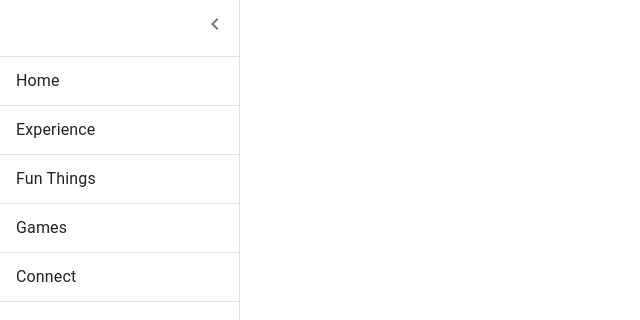
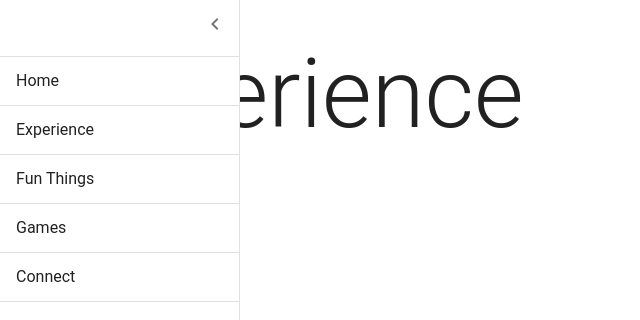
Before and after one commit to JohnRosner/JohnRosner.github.io, a React (Create React App) app: page /experience in a window 1280 px wide. Both pictures are taken after a click on the button "open drawer". Shown: the top 320 px of the page, without its empty margins (0-640 px from the left). Built offline with nearby package versions, Linux system fonts and the light colour scheme.

Commit message:
Added pages, organized files

```diff
--- a/package.json
+++ b/package.json
@@ -14,6 +14,7 @@
     "gh-pages": "^4.0.0",
     "react": "^18.1.0",
     "react-dom": "^18.1.0",
+    "react-router-dom": "^6.3.0",
     "react-scripts": "^2.1.3",
     "web-vitals": "^2.1.4"
   },
--- a/src/App.js
+++ b/src/App.js
@@ -1,96 +1,69 @@
 import React from 'react';
-import { createTheme, CssBaseline, Divider, Drawer, FormControlLabel, Grid, IconButton, List, ListItem, ListItemButton, ListItemText, styled, Switch, ThemeProvider,} from '@mui/material';
 
-import MenuIcon from '@mui/icons-material/Menu';
-import ChevronLeftIcon from '@mui/icons-material/ChevronLeft';
+import { Container, createTheme, CssBaseline, ThemeProvider } from '@mui/material';
+import {
+    Routes,
+    Route,
+  } from "react-router-dom";
+import { Menu } from './common';
+import { Experience } from './pages/Experience';
+import { Home } from './pages/Home';
+import { Games } from './pages/Games';
+import { FunThings } from './pages/FunThings';
 
-const pages = ['Home', 'Experience', 'Fun Things', 'Games'];
-const drawerWidth = 240;
-
-const DrawerHeader = styled('div')(() => ({
-  display: 'flex',
-  alignItems: 'center',
-  justifyContent: 'flex-end',
-}));
+const pages = [
+    {
+        id: '',
+        label: 'Home',
+    },
+    {
+        id: 'experience',
+        label: 'Experience',
+    },
+    {
+        id: 'funthings',
+        label: 'Fun Things',
+    },
+    {
+        id: 'games',
+        label: 'Games',
+    },
+];
 
 const darkTheme = createTheme({
     palette: {
         mode: 'dark',
+    },
+    typography: {
+        fontFamily: 'Roboto'
     }
 });
 
 const lightTheme = createTheme({
     palette: {
         mode: 'light',
+    },
+    typography: {
+        fontFamily: 'Roboto'
     }
 });
 
 function App() {
     const userPrefernce = window.matchMedia('(prefers-color-scheme: dark)').matches;
-  const [open, setOpen] = React.useState(false);
     const [darkMode, setDarkMode] = React.useState(userPrefernce);
-
-  const handleMenuOpen = () => {
-    setOpen(true);
-  };
-
-  const handleMenuClose = () => {
-    setOpen(false);
-  };
 
     return (
         <ThemeProvider theme={darkMode ? darkTheme : lightTheme}>
             <CssBaseline />
-      <Grid container direction={'row'} alignItems='flex-start' justifyContent={'space-between'}>
-        <IconButton
-          color="inherit"
-          aria-label="open drawer"
-          onClick={handleMenuOpen}
-          size='large'
-          sx={{ mr: 2, ...(open && { display: 'none' }) }}
-        >
-          <MenuIcon />
-        </IconButton>
-        <FormControlLabel label={darkMode ? 'Dark' : 'Light'} control={<Switch onChange={() => setDarkMode(!darkMode)} defaultChecked />} labelPlacement='end' />
-      </Grid>
-      <Drawer
-        sx={{
-          width: drawerWidth,
-          flexShrink: 0,
-          '& .MuiDrawer-paper': {
-            width: drawerWidth,
-            boxSizing: 'border-box',
-          },
-        }}
-        variant="persistent"
-        anchor="left"
-        open={open}
-      >
-        <DrawerHeader>
-          <IconButton onClick={handleMenuClose} size='large'>
-            <ChevronLeftIcon />
-          </IconButton>
-        </DrawerHeader>
-        <List>
-        <Divider />
-          {pages.map((text, index) => (
-            <>
-            <ListItem key={text} disablePadding>
-              <ListItemButton>
-                <ListItemText primary={text} />
-              </ListItemButton>
-            </ListItem>
-            <Divider />
-            </>
-          ))}
-          <ListItem key='Connect' disablePadding>
-            <ListItemButton onClick={() => window.open('https://www.linkedin.com/in/john-rosner/')}>
-              <ListItemText primary='Connect' />
-            </ListItemButton>
-          </ListItem>
-          <Divider />
-        </List>
-      </Drawer>
+            <Menu pages={pages} setDarkMode={setDarkMode} darkMode={darkMode} />
+            <Container maxWidth='lg'>
+                <Routes>
+                    <Route path='/' element={<Home />} />
+                    <Route path='experience' element={<Experience />} />
+                    <Route path='games' element={<Games />} />
+                    <Route path='funthings' element={<FunThings />} />
+                </Routes>
+            </Container>
         </ThemeProvider>
     );
 }
--- /dev/null
+++ b/src/common/Menu.jsx
@@ -0,0 +1,89 @@
+import React from 'react';
+
+import { Grid, IconButton, Divider, Drawer, FormControlLabel, List, ListItem, ListItemButton, ListItemText, Switch, styled } from "@mui/material"
+
+import MenuIcon from '@mui/icons-material/Menu';
+import ChevronLeftIcon from '@mui/icons-material/ChevronLeft';
+import { useNavigate } from 'react-router-dom';
+
+const drawerWidth = 240;
+
+const DrawerHeader = styled('div')(() => ({
+    display: 'flex',
+    alignItems: 'center',
+    justifyContent: 'flex-end',
+}));
+
+export const Menu = (props) => {
+    const [open, setOpen] = React.useState(false);
+    let navigate = useNavigate();
+
+    const handleMenuOpen = () => {
+        setOpen(true);
+    };
+
+    const handleMenuClose = () => {
+        setOpen(false);
+    };
+
+    return (
+        <>
+            <DrawerHeader>
+                <Grid container direction={'row'} alignItems='flex-start' justifyContent={'space-between'}>
+                    <IconButton
+                        color="inherit"
+                        aria-label="open drawer"
+                        onClick={handleMenuOpen}
+                        size='large'
+                        sx={{ mr: 2, ...(open && { display: 'none' }) }}
+                    >
+                        <MenuIcon />
+                    </IconButton>
+                    <FormControlLabel label={props.darkMode ? 'Dark' : 'Light'} control={<Switch onChange={() => props.setDarkMode(!props.darkMode)} defaultChecked />} labelPlacement='end' />
+                </Grid>
+            </DrawerHeader>
+            <Drawer
+                sx={{
+                    width: drawerWidth,
+                    flexShrink: 0,
+                    '& .MuiDrawer-paper': {
+                        width: drawerWidth,
+                        boxSizing: 'border-box',
+                    },
+                }}
+                variant="persistent"
+                anchor="left"
+                BackdropProps={{ invisible: true }}
+                open={open}
+            >
+                <DrawerHeader>
+                    <IconButton onClick={handleMenuClose} size='large'>
+                        <ChevronLeftIcon />
+                    </IconButton>
+                </DrawerHeader>
+                <List>
+                    <Divider />
+                    {props.pages.map((page) => (
+                        <>
+                            <ListItem key={page.id} disablePadding>
+                                <ListItemButton onClick={() => {
+                                    navigate(`/${page.id}`);
+                                    handleMenuClose();
+                                }}>
+                                    <ListItemText primary={page.label} />
+                                </ListItemButton>
+                            </ListItem>
+                            <Divider />
+                        </>
+                    ))}
+                    <ListItem key='Connect' disablePadding>
+                        <ListItemButton onClick={() => window.open('https://www.linkedin.com/in/john-rosner/')}>
+                            <ListItemText primary='Connect' />
+                        </ListItemButton>
+                    </ListItem>
+                    <Divider />
+                </List>
+            </Drawer>
+        </>
+    )
+}
--- /dev/null
+++ b/src/common/index.js
@@ -0,0 +1 @@
+export * from './Menu';
--- a/src/index.js
+++ b/src/index.js
@@ -1,10 +1,13 @@
 import React from 'react';
 import ReactDOM from 'react-dom/client';
+import { BrowserRouter } from 'react-router-dom';
 import App from './App';
 
 const root = ReactDOM.createRoot(document.getElementById('root'));
 root.render(
-  <React.StrictMode>
-    <App />
-  </React.StrictMode>
+    <React.StrictMode>
+        <BrowserRouter>
+            <App />
+        </BrowserRouter>
+    </React.StrictMode>
 );
--- /dev/null
+++ b/src/pages/Experience.jsx
@@ -0,0 +1,12 @@
+import React from 'react';
+
+import { Typography } from "@mui/material"
+
+
+export const Experience = () => {
+    return (
+        <Typography variant='h1'>
+            Experience
+        </Typography>
+    )
+}
--- /dev/null
+++ b/src/pages/FunThings.jsx
@@ -0,0 +1,12 @@
+import React from 'react';
+
+import { Typography } from "@mui/material"
+
+
+export const FunThings = () => {
+    return (
+        <Typography variant='h1'>
+            Fun Things
+        </Typography>
+    )
+}
--- /dev/null
+++ b/src/pages/Games.jsx
@@ -0,0 +1,12 @@
+import React from 'react';
+
+import { Typography } from "@mui/material"
+
+
+export const Games = () => {
+    return (
+        <Typography variant='h1'>
+            Games
+        </Typography>
+    )
+}
--- /dev/null
+++ b/src/pages/Home.jsx
@@ -0,0 +1,12 @@
+import React from 'react';
+
+import { Typography } from "@mui/material"
+
+
+export const Home = () => {
+    return (
+        <Typography variant='h1'>
+            John Rosner
+        </Typography>
+    )
+}
--- /dev/null
+++ b/src/pages/index.js
@@ -0,0 +1,4 @@
+export * from './Home';
+export * from './Experience';
+export * from './FunThings';
+export * from './Games';
```
Also changed, not shown: 1 other file (tests, documents, lock files or other folders). Lines whose indentation alone changed are shown as unchanged.
